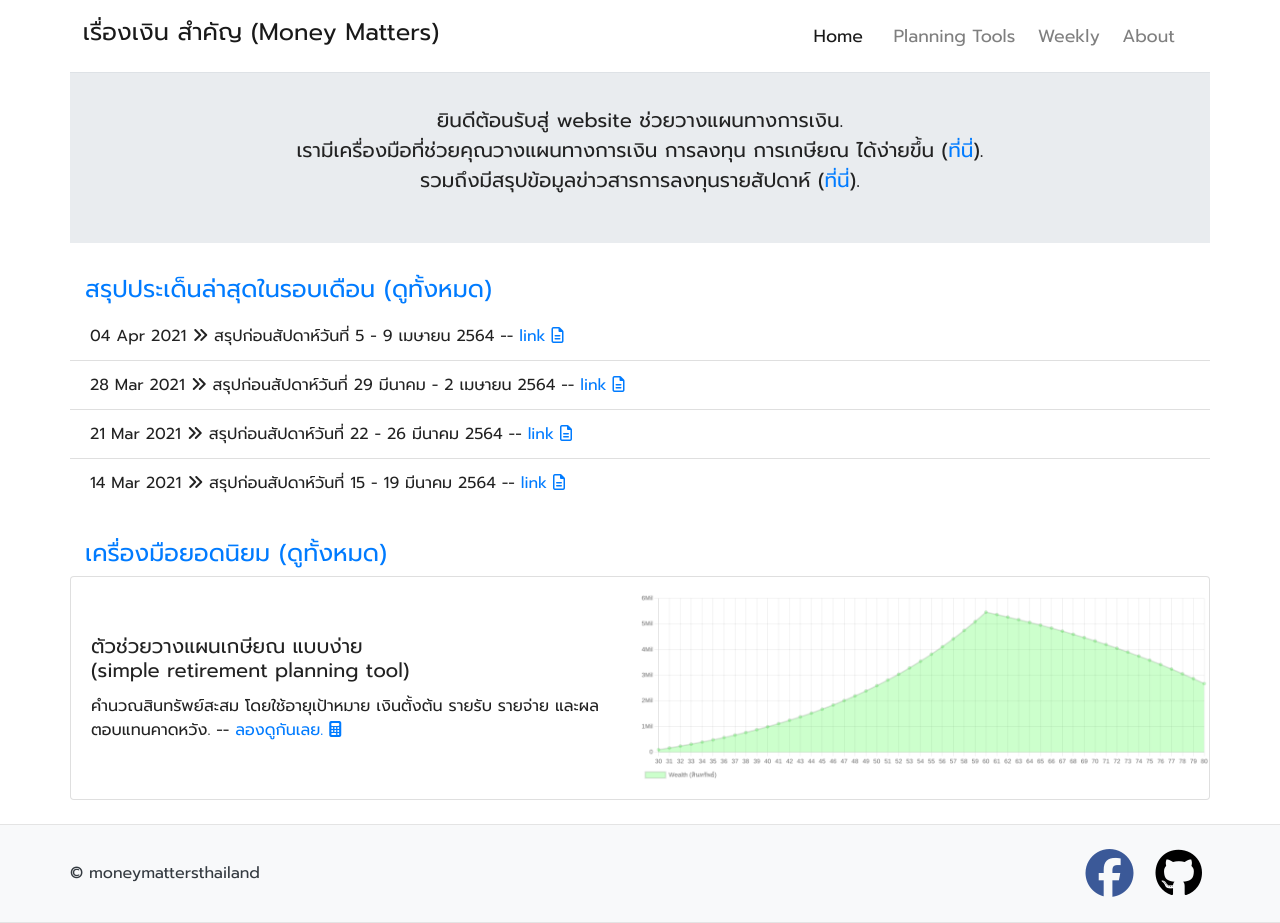
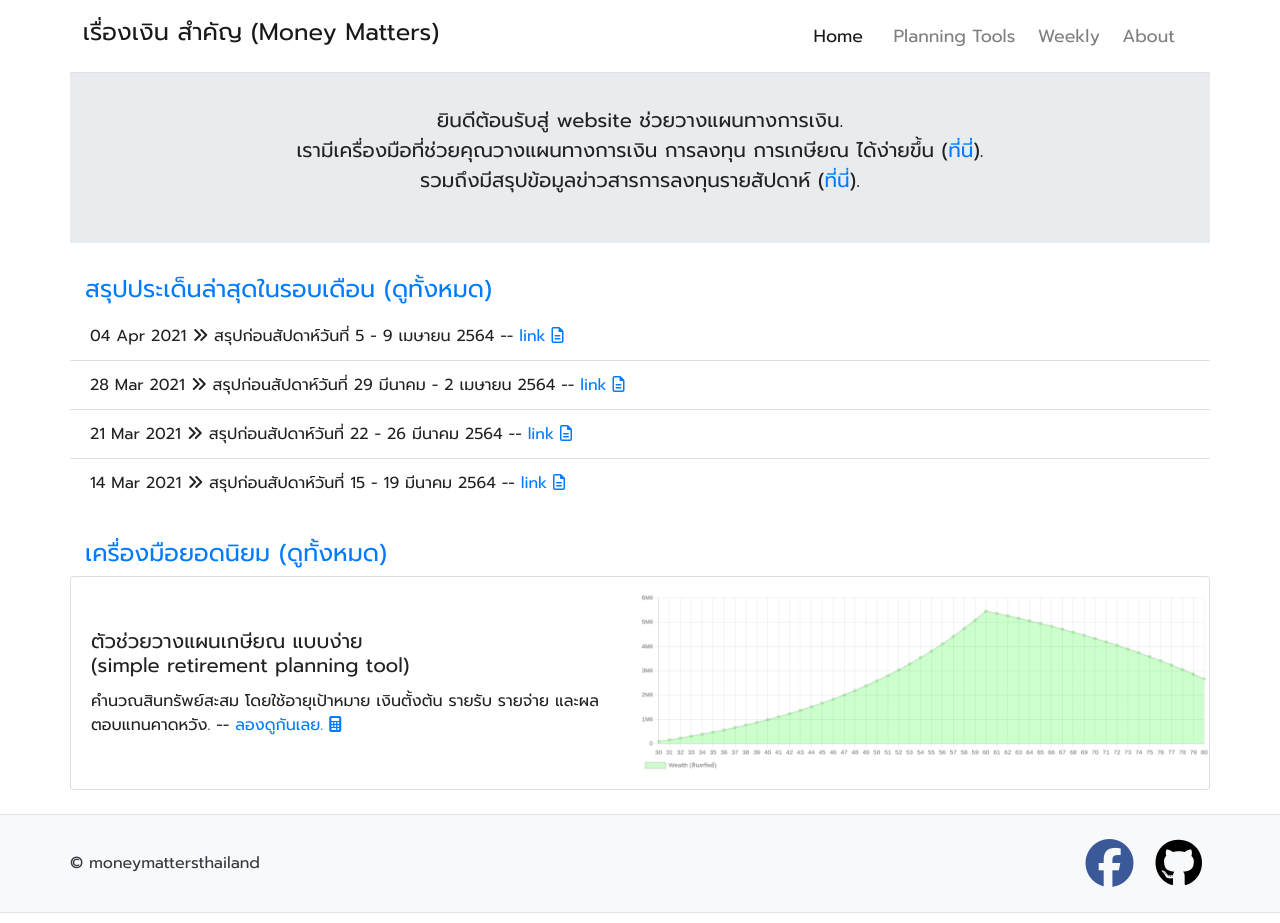
Before and after one commit to moneysart/moneysart.github.io, a Jekyll site: the page built from index.html, in a window 1280 px wide. Built offline with Jekyll 4.4.1, drawn with Linux system fonts in a browser that asks for light colours; nearby versions of some CDN libraries.

Commit message:
update height of .card-img-fill

```diff
--- a/static/css/main.css
+++ b/static/css/main.css
@@ -158,7 +158,7 @@ hr.light {
 }
 .card-img-fill {
   width: 100%;
-  height: 100%;
+  max-height: 180px;
 }
 
 /*---Firefox Bug Fix --*/
```
